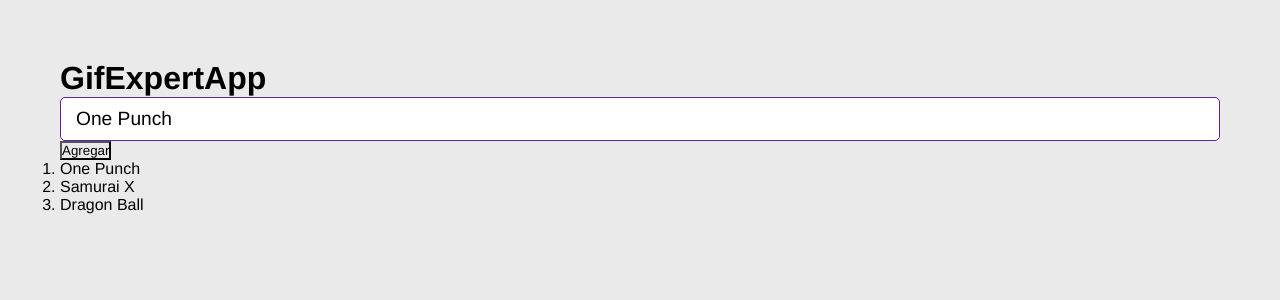
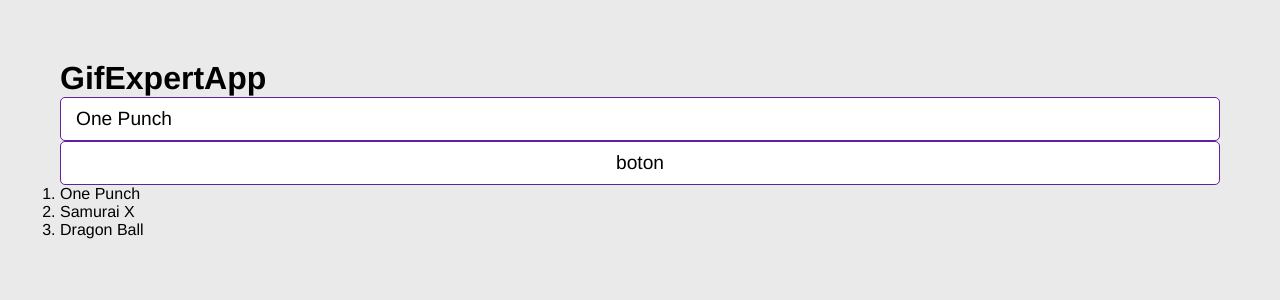
Before and after one commit to codestiven/React-De-cero-a-experto---Hooks-y-MERN--, a React (Vite) app in the folder 04-GifExpertApp/gifgrabber/: page / in a window 1280 px wide. Shown: the top 300 px of the page. Built offline with nearby package versions, Linux system fonts and the light colour scheme.

Commit message:
80. Comunicación entre componentes

```diff
--- a/04-GifExpertApp/gifgrabber/src/Components/AddCategory.jsx
+++ b/04-GifExpertApp/gifgrabber/src/Components/AddCategory.jsx
@@ -1,7 +1,7 @@
 import React from 'react'
 import { useState } from 'react'
 
-const AddCategory = () => {
+const AddCategory = ({setCategories}) => {
 
 
     const [inputValue, setInputValue] = useState('One Punch')
@@ -16,6 +16,11 @@ const AddCategory = () => {
 
         setInputValue(''); // Limpia el input
         console.log(inputValue); // Muestra el valor en la consola
+
+
+// Si el valor es menor o igual a 1 no hace nada
+
+        setCategories(categories => [inputValue, ...categories]); // Agrega el nuevo valor al array de categorias
     }
 
 
@@ -27,6 +32,7 @@ const AddCategory = () => {
                 value={inputValue}
                 onChange={onInputChange} // onChange es un evento que se dispara cada vez que se cambia el valor del input
             />
+            <input type="submit" value="boton" />
         </form>
 
 
--- a/04-GifExpertApp/gifgrabber/src/GifExpertApp.jsx
+++ b/04-GifExpertApp/gifgrabber/src/GifExpertApp.jsx
@@ -21,8 +21,8 @@ function GifExpertApp() {
 
       <h1>GifExpertApp</h1>
 
-      <AddCategory/>
-      <button onClick={() => OnAddCategory("aaaaaa")}>Agregar</button>
+      <AddCategory setCategories={setCategories} />
+      {/* <button onClick={() => OnAddCategory("aaaaaa")}>Agregar</button> */}
 
 
 
```
